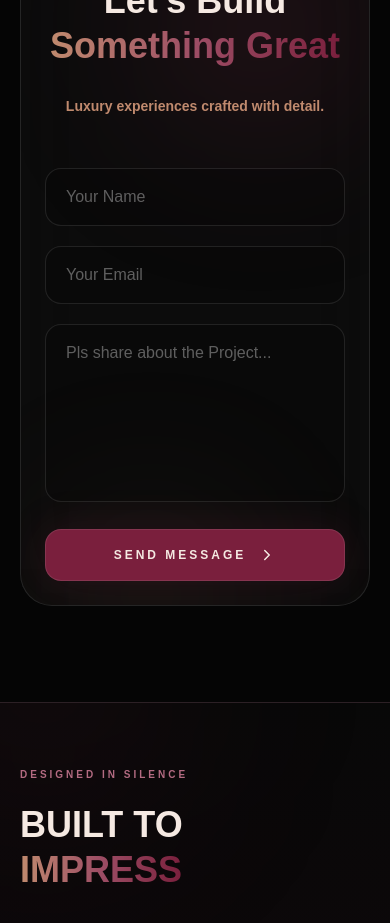
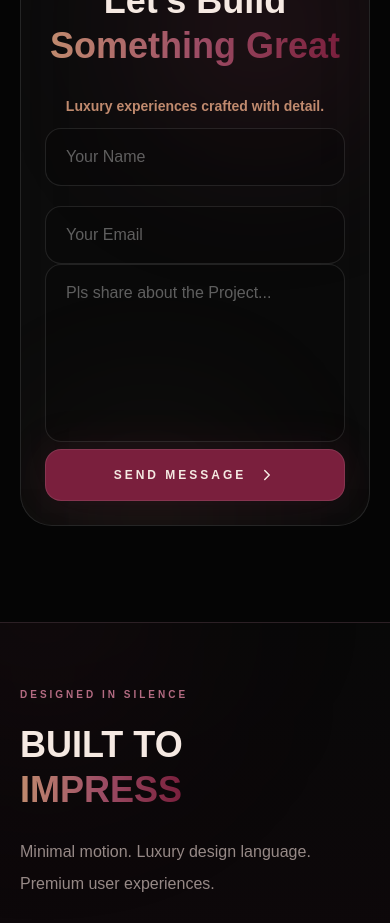
Before and after one commit to CodeWithRiyansh/portfolio_riyansh, a Next.js app: page / in a window 390 px wide. Shown: the part 5160-6083 px from the top of the page. Built offline with nearby package versions, Linux system fonts and the light colour scheme.

Commit message:
connected contact form

```diff
--- a/app/page.tsx
+++ b/app/page.tsx
@@ -564,11 +564,10 @@ export default function LuxuryPortfolio() {
               </AnimatePresence>
             </div>
 
-            <form
-              action="https://formspree.io/f/YOUR_FORM_ID"
-              method="POST"
-              className="mt-10 space-y-5 sm:mt-14 sm:space-y-8"
-            >
+           <form
+  action="https://formspree.io/f/xeedrdqv"
+  method="POST"
+>
               <div className="grid gap-5 sm:grid-cols-2 sm:gap-8">
                 <input
                   onFocus={() => setActiveField("name")}
```
